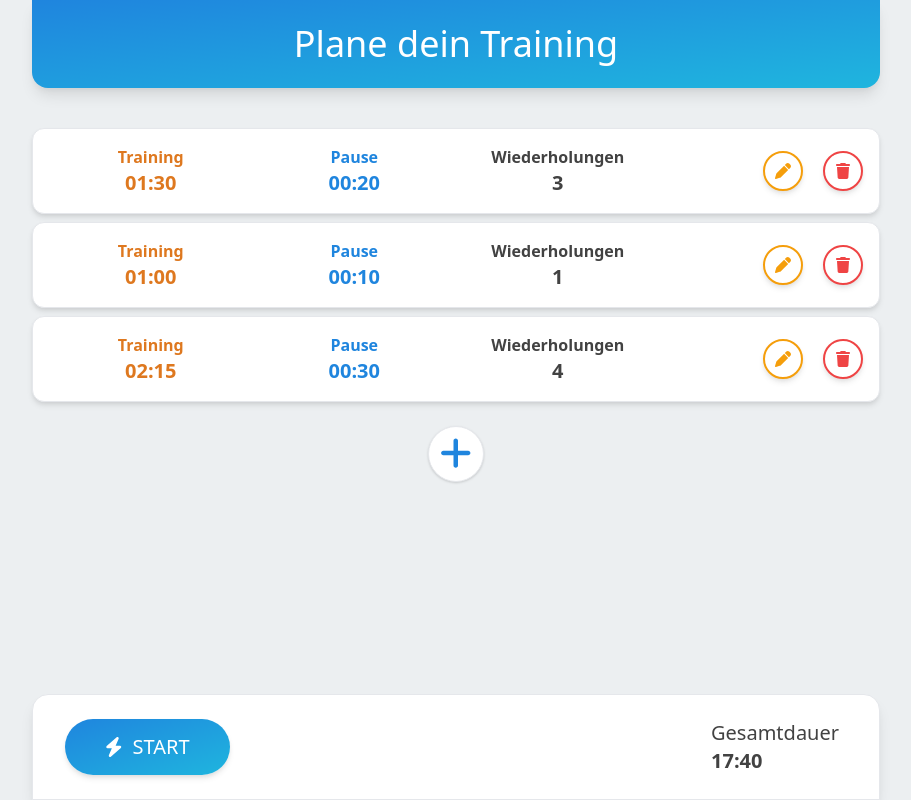
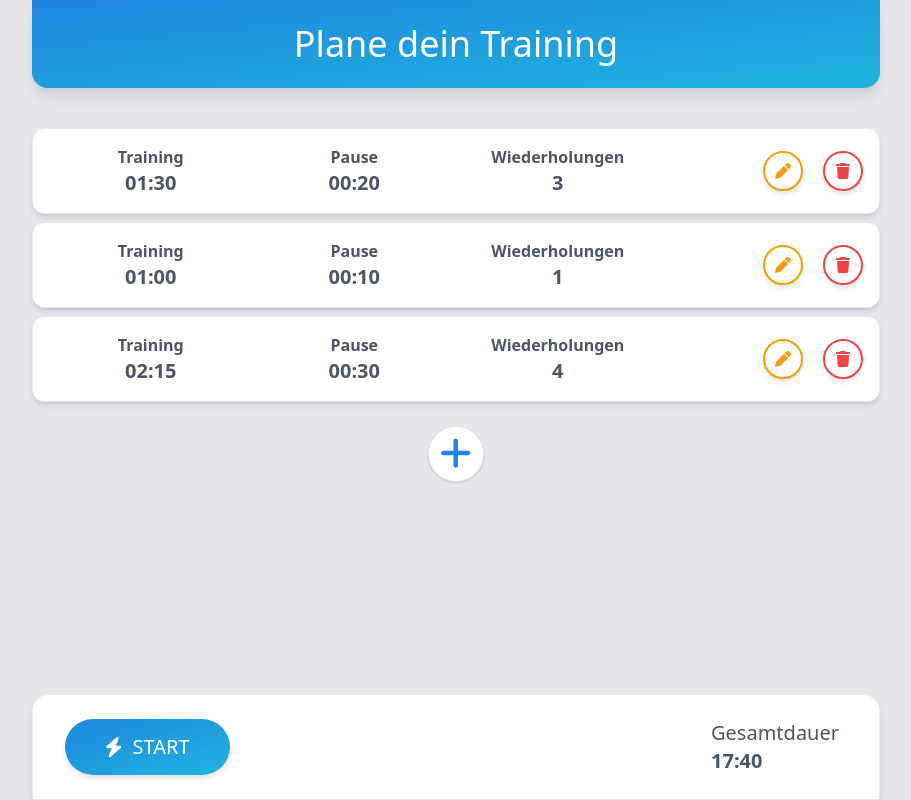
Before and after one commit to Leon-1207/dbv-timer, a Nuxt app: page / in a window 1280 px wide. Shown: the whole page, without its empty margins (184-1095 px from the left). Built offline with nearby package versions, Linux system fonts and the light colour scheme.

Commit message:
NEW: small color changes

```diff
--- a/components/setupPageInterval.vue
+++ b/components/setupPageInterval.vue
@@ -10,12 +10,12 @@
       shadow-md
     "
   >
-    <div class="entry text-work">
+    <div class="entry">
       <span>Training</span>
       <time-text :data="interval.workTime" />
     </div>
 
-    <div class="entry text-rest">
+    <div class="entry">
       <span>Pause</span>
       <time-text :data="interval.restTime" />
     </div>
--- a/pages/index.vue
+++ b/pages/index.vue
@@ -376,7 +376,7 @@ export default {
 }
 
 #timer-app {
-  --main-text-color: #424242;
+  --main-text-color: #4b5563; /* #424242; */
 }
 
 #timer-app {
--- a/tailwind.config.js
+++ b/tailwind.config.js
@@ -5,12 +5,12 @@ module.exports = {
         "work": {
           DEFAULT: "#DE781F",
           gradient: "#de981f",
-          "very-light": "#fffefd",
+          "very-light": "#fff4e9",
         },
         "rest": {
           DEFAULT: "#1F85DE",
           gradient: "#1fa5de",
-          "very-light": "#fdfeff",
+          "very-light": "#e9f4ff",
         },
         "theme": {
           DEFAULT: "#1F85DE",
@@ -19,7 +19,7 @@ module.exports = {
           "very-light": "#dbecfa",
         },
         "main-background": {
-          DEFAULT: "#eceff1"
+          DEFAULT: "#e5e7eb"  // "#eceff1"
         },
         "main-text-color": {
           DEFAULT: "var(--main-text-color)"
```
